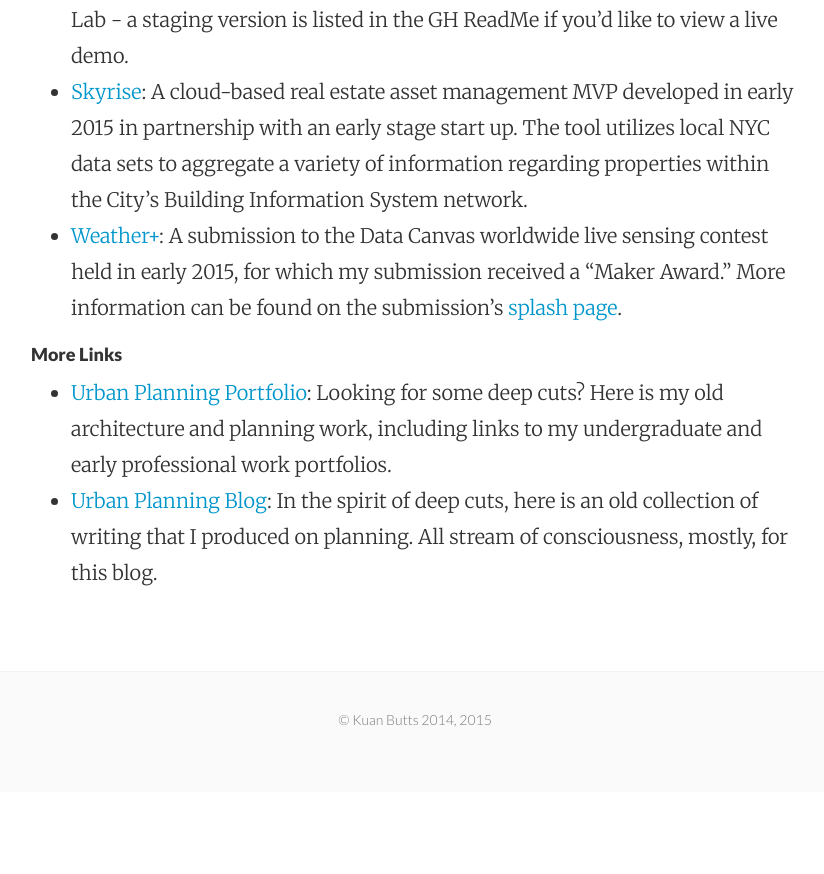
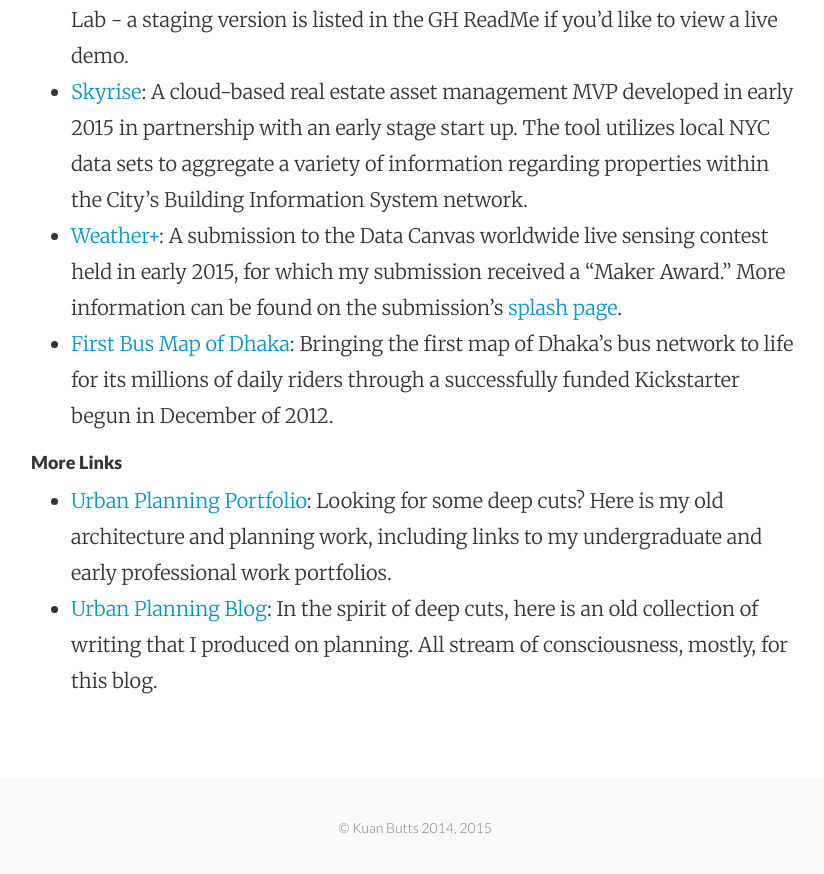
Before and after one commit to kuanb/kuanb.github.io, a Jekyll site: the page built from about.md, in a window 1280 px wide and 900 px high, scrolled down 1416 px. Shown: the top 874 px of the window, without its empty margins (225-1049 px from the left). Built offline with Jekyll 4.4.1, drawn with Linux system fonts in a browser that asks for light colours; Markdown is read by kramdown in place of the engine named in the settings; before the commit the page ends 2208 px from its top, so only the background shows below that.

Commit message:
updated proejcts list

```diff
--- a/_includes/head.html
+++ b/_includes/head.html
@@ -56,4 +56,5 @@
       })();
     </script>
     {% endif %}
+
 </head>
--- a/about.md
+++ b/about.md
@@ -20,6 +20,7 @@
 * [CoAXs](https://github.com/mitTransportAnalyst/CoAXs): A tool that integrates with bus routing output from tools such as TransitMix (now called ReMix) and plugs into scenario isochrone modelling software developed by the folks at Conveyal (a software consulatancy located in DC). I led the development of the application  within a team at MIT's Media Lab - a staging version is listed in the GH ReadMe if you'd like to view a live demo.
 * [Skyrise](http://skyrise.net/): A cloud-based real estate asset management MVP developed in early 2015 in partnership with an early stage start up. The tool utilizes local NYC data sets to aggregate a variety of information regarding properties within the City's Building Information System network.
 * [Weather+](http://kuanbutts.com/dataCanvas/): A submission to the Data Canvas worldwide live sensing contest held in early 2015, for which my submission received a "Maker Award." More information can be found on the submission's [splash page](http://kuanbutts.com/dataCanvas/).
+* [First Bus Map of Dhaka](https://www.kickstarter.com/projects/urbanlaunchpad/first-bus-map-of-dhaka): Bringing the first map of Dhaka’s bus network to life for its millions of daily riders through a successfully funded Kickstarter begun in December of 2012.
 
 ###### More Links
 
```
